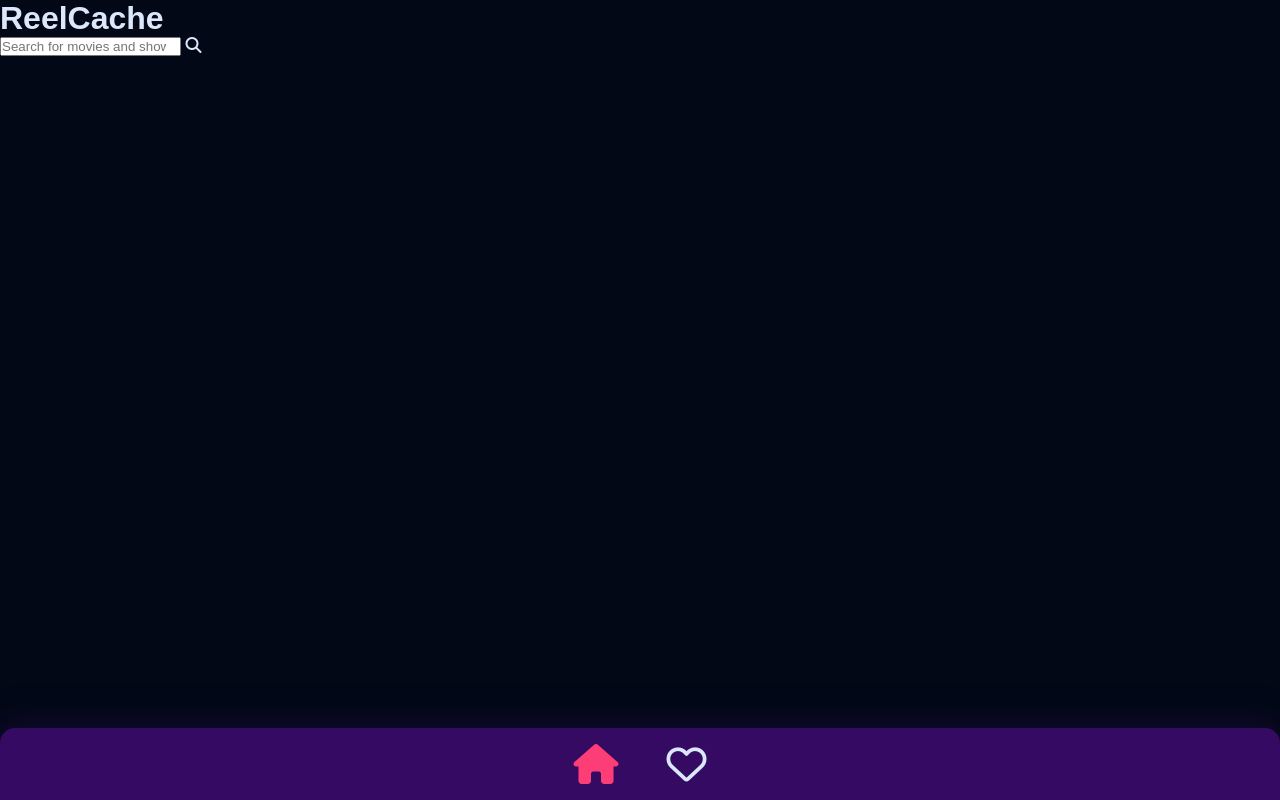
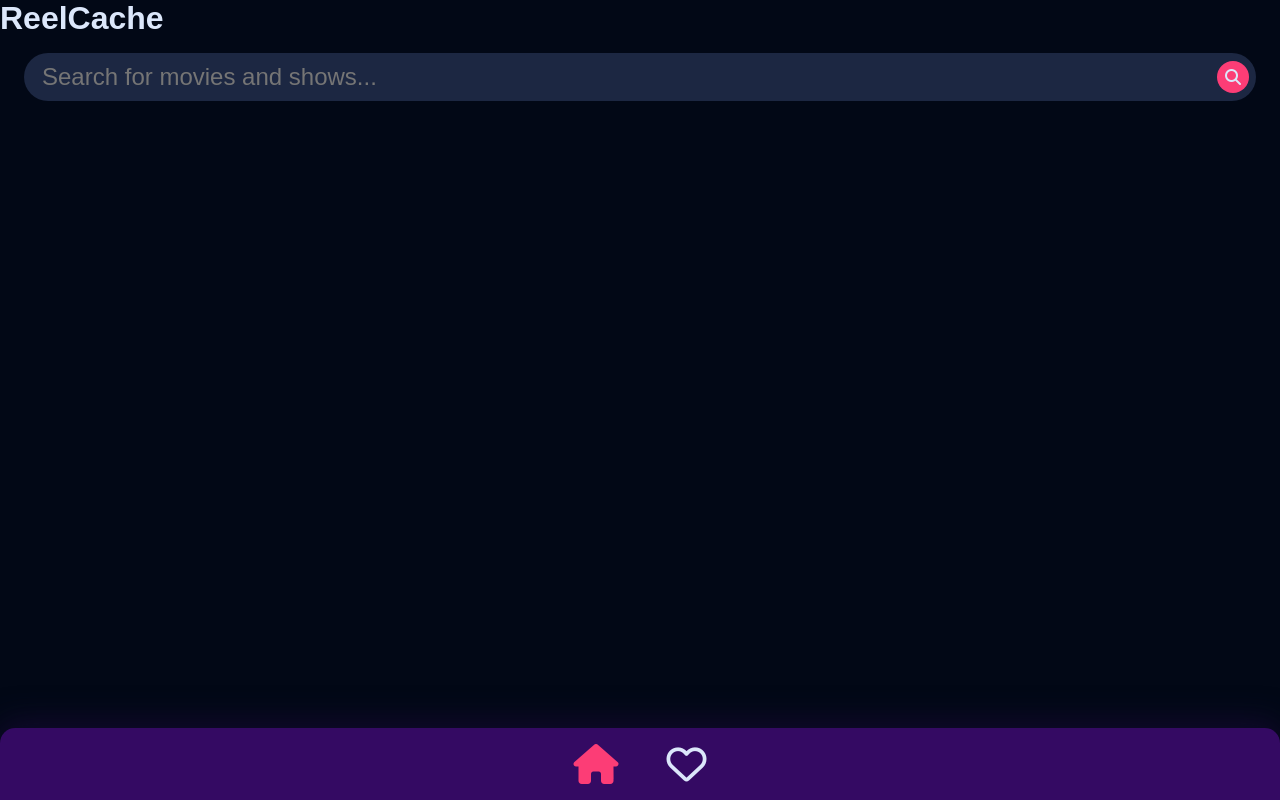
Before and after one commit to jeff-eng/movie_watchlist, a website built with Vite: page index.html in a window 1280 px wide. Built offline with nearby package versions, Linux system fonts and the light colour scheme; no server answers; a web font is replaced by a local one.

Commit message:
Styled the search bar, including effect on input focus. Tricky but made it work!

```diff
--- a/styles/index.css
+++ b/styles/index.css
@@ -85,6 +85,63 @@
     text-transform: lowercase;
 }
 
+/* Search bar */
+.search {
+    margin: 1em 1.5em;
+
+    .search__form {
+        width: 100%;
+        display: flex;
+        justify-content: center;
+        flex-wrap: nowrap;
+
+        .search__input {
+            background-color: var(--hover-shade);
+            padding: 0 0.75em;
+            font-family: 'Sofia Sans', sans-serif;
+            font-weight: 200;
+            color: var(--text-color);
+            min-height: var(--search-bar-height);
+            border-top-left-radius: calc(var(--search-bar-height) / 2);
+            border-bottom-left-radius: calc(var(--search-bar-height) / 2);
+            font-size: 1.5rem;
+            border: none;
+            width: 100%;
+        }
+
+        .search__input:focus {
+            outline: 2px solid var(--accent-color);
+
+            outline-offset: -2px;
+        }
+
+        .search__button {
+            padding-right: 0.5em;
+            border-top-right-radius: calc(var(--search-bar-height));
+            border-bottom-right-radius: calc(var(--search-bar-height));
+            background-color: var(--hover-shade);
+
+            & i {
+                font-size: 1rem;
+                padding: 0.5em;
+                margin: auto;
+                min-height: var(--search-bar-height);
+                background-color: var(--accent-color);
+                border-radius: calc(var(--search-bar-height));
+            }
+        }
+    }
+
+}
+
+/* Utility classes */
+.search__form--focused {
+    border-top: 2px solid var(--accent-color);
+    border-bottom: 2px solid var(--accent-color);
+    border-right: 2px solid var(--accent-color);
+    margin: 0 -2px 0 -2px;
+}
+
 @keyframes fade-up {
     0% {
         opacity: 0;
```
